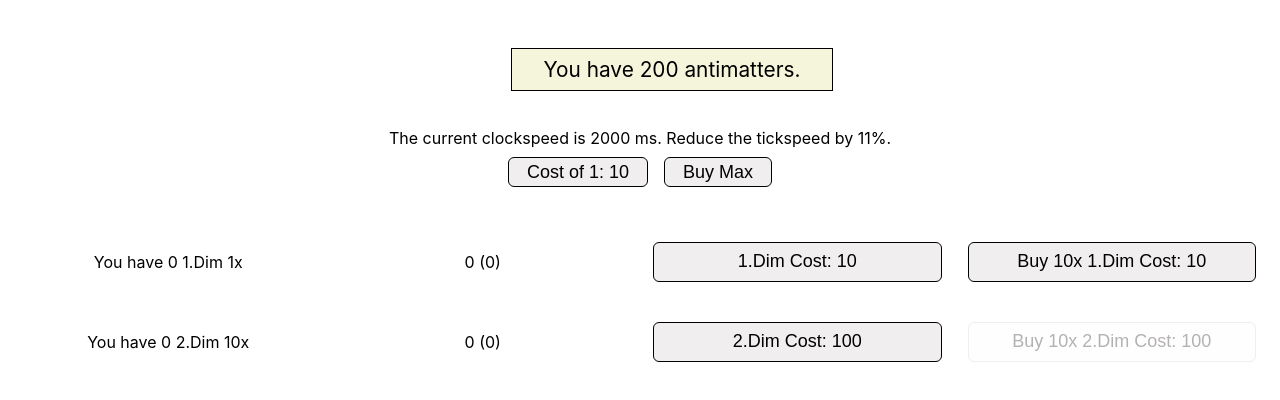
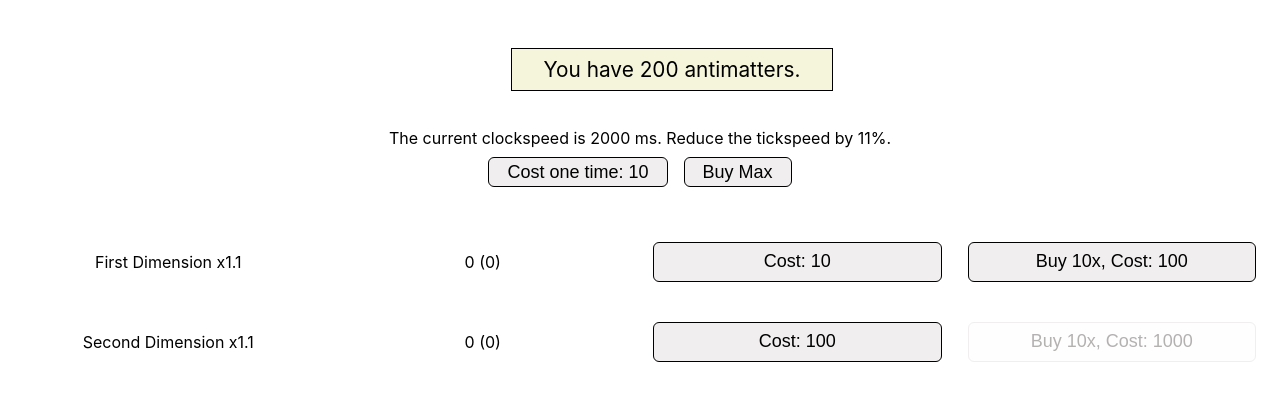
Before and after one commit to mturich/reactjs-game, a React (Vite) app: page / in a window 1280 px wide. Shown: the top 400 px of the page. Built offline with nearby package versions, Linux system fonts and the light colour scheme.

Commit message:
localdata save prep

```diff
--- a/src/App.tsx
+++ b/src/App.tsx
@@ -3,37 +3,79 @@ import './App.css';
 import Dimension from './Dimension';
 
 type DimProps = {
-   balance: number;
+   antimatter: number;
    dimCount: number;
    setDimCount: (fn: (dim: number) => void) => void;
-   setBalance: (fn: ((balance: number) => void) | number) => void;
+   setAntimatter: (fn: ((antimatter: number) => void) | number) => void;
    price: number;
 };
 
 function App() {
    const timerExpiredCallback = useRef(() => {});
    const clockSpeedRef = useRef(2000);
+   const timerId = useRef(-1);
+   const toSaveId = useRef(-1);
    const [tickspeedPrice, setTickspeedPrice] = useState(10);
-   const [balance, setBalance] = useState(200);
+   const [antimatter, setAntimatter] = useState(200);
+
+   const [firstDimFactor, setFirstDimFactor] = useState(1.1);
    const [firstDimCount, setFirstDimCount] = useState(0);
-   const [fistDimPrice, setFirstDimPrice] = useState(10);
+   const [firstDimPrice, setFirstDimPrice] = useState(10);
+   const [firstDimFactorCount, setFirstDimFactorCount] = useState(0);
+
+   const [secondDimFactor, setSecondDimFactor] = useState(1.1);
    const [secondDimCount, setSecondDimCount] = useState(0);
-   const [secondDimPrice, setSecondDimPrice] = useState(100)
+   const [secondDimPrice, setSecondDimPrice] = useState(100);
+   const [secondDimFactorCount, setSecondDimFactorCount] = useState(0);
+
+   const [thirdDimFactor, setThirdDimFactor] = useState(1.1);
    const [thirdDimCount, setThirdDimCount] = useState(0);
-   const [thirdDimPrice, setThirdDimPrice] = useState(1000)
+   const [thirdDimPrice, setThirdDimPrice] = useState(1000);
+   const [thirdDimFactorCount, setThirdDimFactorCount] = useState(0);
    // if the component updates, replace the timeout callback with one that references the new
    //   values of `count` and `firstDimCount`
 
+   useEffect(() => {
+      const startSave = () => {
+         timerId.current = setTimeout(() => {
+            const toSave = {
+               timerId,
+               clockSpeedRef,
+               tickspeedPrice,
+               antimatter,
+               firstDimCount,
+               firstDimFactor,
+               firstDimPrice,
+               firstDimFactorCount,
+               secondDimCount,
+               secondDimFactor,
+               secondDimPrice,
+               secondDimFactorCount,
+               thirdDimCount,
+               thirdDimFactor,
+               thirdDimPrice,
+               thirdDimFactorCount,
+            };
+            console.log(toSave);
+            //localStorage.setItem("data", JSON.stringify(toSave));
+            startSave();
+         }, 5 * 60 * 1000);
+      };
+      startSave();
+
+      // if we ever unmount / destroy this component instance, clear the timeout
+      return () => clearTimeout(timerId.current);
+   }, []);
+
    timerExpiredCallback.current = () => {
-      setBalance(prevBalance => prevBalance + firstDimCount);
-      setFirstDimCount(prevFirstDim => prevFirstDim + secondDimCount / 10);
-      setSecondDimCount(prevSecondDim => prevSecondDim + thirdDimCount / 100);
+      setAntimatter(prevantimatter => prevantimatter + firstDimCount * firstDimFactor);
+      setFirstDimCount(prevFirstDim => prevFirstDim + (secondDimCount / 10) * secondDimFactor);
+      setSecondDimCount(prevSecondDim => prevSecondDim + (thirdDimCount / 100) * thirdDimFactor);
    };
 
    useEffect(() => {
-      let timeID = -1;
       const startTimer = () => {
-         timeID = setTimeout(() => {
+         timerId.current = setTimeout(() => {
             timerExpiredCallback.current();
             startTimer();
          }, clockSpeedRef.current);
@@ -41,12 +83,12 @@ function App() {
       startTimer();
 
       // if we ever unmount / destroy this component instance, clear the timeout
-      return () => clearTimeout(timeID);
+      return () => clearTimeout(timerId.current);
    }, []);
 
    const handleTickBtnClick = () => {
       clockSpeedRef.current = clockSpeedRef.current * (1 - 0.11);
-      setBalance(prevPrice => prevPrice - tickspeedPrice);
+      setAntimatter(prevPrice => prevPrice - tickspeedPrice);
       setTickspeedPrice(prevPrice => prevPrice * 10);
    };
 
@@ -54,7 +96,8 @@ function App() {
       <div className='App'>
          <div className='heading'>
             <p className='centered highlight'>
-               You have {balance % 1 === 0 ? balance.toFixed(0) : balance.toFixed(1)} antimatters.
+               You have {antimatter % 1 === 0 ? antimatter.toFixed(0) : antimatter.toFixed(1)}{' '}
+               antimatters.
             </p>
          </div>
 
@@ -64,45 +107,56 @@ function App() {
                <button
                   className='btn centered'
                   onClick={handleTickBtnClick}
-                  disabled={balance - tickspeedPrice <= 0}>
-                  Cost of 1: {tickspeedPrice}{' '}
+                  disabled={antimatter - tickspeedPrice <= 0}>
+                  Cost one time: {tickspeedPrice}{' '}
                </button>
-               <button className='btn centered' disabled={balance - tickspeedPrice <= 0}>
+               <button className='btn centered' disabled={antimatter - tickspeedPrice <= 0}>
                   Buy Max
                </button>
             </div>
          </div>
 
          <Dimension
-            balance={balance}
+            antimatter={antimatter}
             dimCount={firstDimCount}
             setDimCount={setFirstDimCount}
-            setBalance={setBalance}
-            price={fistDimPrice}
+            setAntimatter={setAntimatter}
+            price={firstDimPrice}
             setPrice={setFirstDimPrice}
-         >
-            {`1.Dim Cost: ${fistDimPrice}`}
+            factor={firstDimFactor}
+            setFactor={setFirstDimFactor}
+            dimFactorCount={firstDimFactorCount}
+            setDimFactorCount={setFirstDimFactorCount}>
+            {`First Dimension Cost: ${firstDimPrice}`}
          </Dimension>
 
          <Dimension
-            balance={balance}
+            antimatter={antimatter}
             dimCount={secondDimCount}
             setDimCount={setSecondDimCount}
-            setBalance={setBalance}
+            setAntimatter={setAntimatter}
             price={secondDimPrice}
-            setPrice={setSecondDimPrice}>
-            {`2.Dim Cost: ${secondDimPrice}`}
+            setPrice={setSecondDimPrice}
+            factor={secondDimFactor}
+            setFactor={setSecondDimFactor}
+            dimFactorCount={secondDimFactorCount}
+            setDimFactorCount={setSecondDimFactorCount}>
+            {`Second Dimension Cost: ${secondDimPrice}`}
          </Dimension>
 
          {secondDimCount > 0 && (
             <Dimension
-               balance={balance}
+               antimatter={antimatter}
                dimCount={thirdDimCount}
                setDimCount={setThirdDimCount}
-               setBalance={setBalance}
+               setAntimatter={setAntimatter}
                price={thirdDimPrice}
-               setPrice={setThirdDimPrice}>
-               {`2.Dim Cost: ${thirdDimPrice}`}
+               setPrice={setThirdDimPrice}
+               factor={thirdDimFactor}
+               setFactor={setThirdDimFactor}
+               dimFactorCount={thirdDimFactorCount}
+               setDimFactorCount={setThirdDimFactorCount}>
+               {`Third Dimension Cost: ${thirdDimPrice}`}
             </Dimension>
          )}
       </div>
--- a/src/Dimension.tsx
+++ b/src/Dimension.tsx
@@ -1,48 +1,58 @@
-import { useState, useEffect } from 'react';
+import { useState, useEffect, Children } from 'react';
 import './Dimentions.css';
 
 type DimProps = {
-   balance: number;
+   antimatter: number;
+   setAntimatter: (fn: ((antimatter: number) => void) | number) => void;
    dimCount: number;
    setDimCount: (fn: (dim: number) => void) => void;
-   setBalance: (fn: ((balance: number) => void) | number) => void;
    price: number;
+   setPrice: (fn: (dim: number) => void) => void;
+   factor: number;
+   setFactor: (fn: (dim: number) => void) => void;
+   dimFactorCount: number;
+   setDimFactorCount: (fn: ((antimatter: number) => void) | number) => void;
    children: string;
 };
 export default function Dimension(props: DimProps) {
-   const { balance, dimCount, setDimCount, setBalance, price, setPrice } = props;
+
+   const { antimatter, dimCount, setDimCount, setAntimatter, price, setPrice, factor, setFactor, dimFactorCount, setDimFactorCount } = props;
 
    const handleDimBuy = (quantity: number) => {
-      if (balance >= price) {
+      if (antimatter >= price) {
          setDimCount(dimCount => dimCount + quantity);
-         setBalance(balance => balance - price * quantity);
+         setAntimatter(prevValue => prevValue - price * quantity);
+         setDimFactorCount(prevCount => prevCount +1)
       }
-      if ((dimCount + 1) % 10 === 0 && dimCount > 1) setPrice(prevPrice => prevPrice * 10);
+      if ((dimCount + 1) % 10 === 0 && dimCount > 1 || quantity===10) {
+         setPrice(prevPrice => prevPrice * 10);
+         setFactor(prevFactor => prevFactor * 2)
+         setDimFactorCount(0)
+      }
    };
+
+
    return (
       <>
          <br />
          <div className='gridContainer4Cols'>
             <p className='centered'>
-               {`You have ${dimCount % 1 === 0 ? dimCount.toFixed(0) : dimCount.toFixed(1)} ${
-                  props.children.split(' ')[0]
-               }
-               ${price / 10}x`}
+               {`${ props.children.split(" ").slice(0,2).join(" ")}   x${factor}`}
             </p>
             <p className='centered'>
                {` ${dimCount % 1 === 0 ? dimCount.toFixed(0) : dimCount.toFixed(1)}
-                  (${dimCount.toFixed(0) % 10})
+                  (${dimFactorCount})
 
                `}
             </p>
-            <button className='btn' onClick={() => handleDimBuy(1)} disabled={balance < price}>
-               {props.children}
+            <button className='btn' onClick={() => handleDimBuy(1)} disabled={antimatter < price}>
+               {props.children.split(" ").slice(2,4).join(" ")}
             </button>
             <button
                className='btn'
                onClick={() => handleDimBuy(10)}
-               disabled={balance < 10 * price}>
-               Buy 10x {props.children}
+               disabled={antimatter < 10 * price}>
+               Buy 10x, Cost: {price*10}
             </button>
          </div>
 
```
